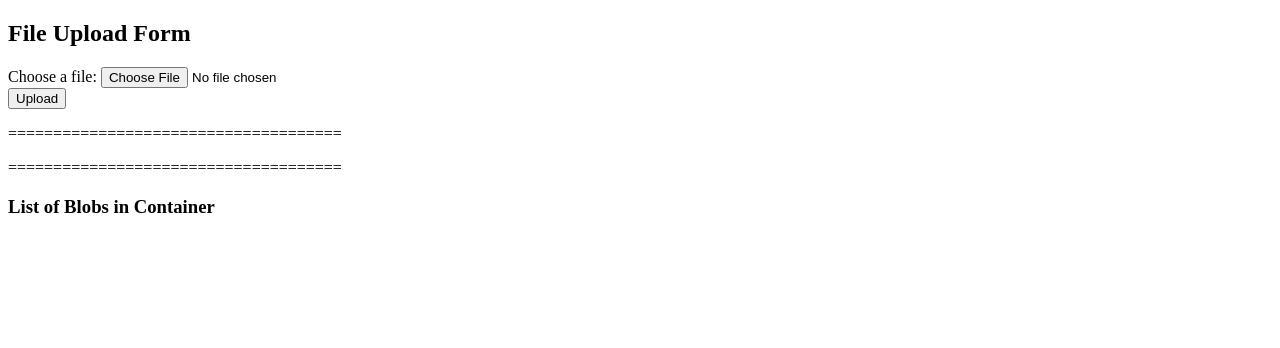
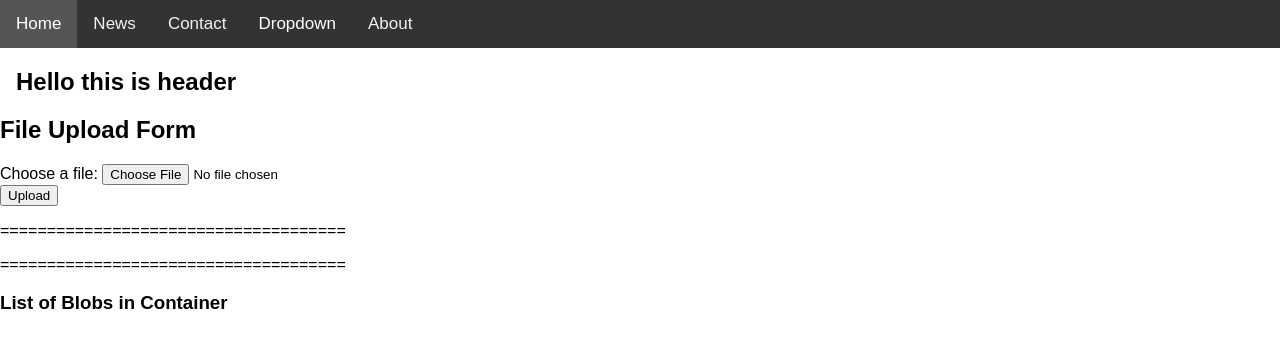
Before and after one commit to BALASUBRAMANI619/BlobStorageProject, a Flask app: template templates/upload.html in a window 1280 px wide. Shown: the top 348 px of the page. Run offline with Flask 3, Linux system fonts and the light colour scheme; the template is opened without the code that fills it, so the values that code supplies are empty.

Commit message:
added header and basic stuffs

```diff
--- a/app.py
+++ b/app.py
@@ -1,9 +1,10 @@
-from flask import Flask, render_template, redirect, request, url_for
+from flask import Flask, render_template, redirect, request, url_for, jsonify
 from azure.identity import ClientSecretCredential
 from azure.keyvault.secrets import SecretClient
 from azure.identity import DefaultAzureCredential
 from azure.storage.blob import BlobServiceClient
 import os
+from urllib.parse import unquote
 
 app = Flask(__name__)
 
@@ -70,9 +71,9 @@ def next():
     blob_name = blob_data.name
     blob_names.append(blob_name)
     blob_client = container_client.get_blob_client(blob_name)
-    print(f"blob_name: {blob_name}")
+    #print(f"blob_name: {blob_name}")
     blob_url = blob_client.url
-    print(f"blob_url: {blob_urls}")
+    #print(f"blob_url: {blob_urls}")
     blob_urls.append(blob_url)
 
   return render_template("upload.html",
@@ -88,7 +89,10 @@ def upload():
     uploaded_file = request.files['file']
 
     # Generate a unique blob name (you can modify this as needed)
-    blob_name = f"uploaded_files/{uploaded_file.filename}"
+    #blob_name = f"uploaded_files/{uploaded_file.filename}"
+
+    # Generate a unique blob name without a specific folder
+    blob_name = uploaded_file.filename
 
     # Create a BlobClient and upload the file
     blob_client = container_client.get_blob_client(blob_name)
@@ -98,5 +102,24 @@ def upload():
   return "Hello"
 
 
+@app.route('/view_blob/<blob_name>')
+def view_blob(blob_name):
+  blob_client = container_client.get_blob_client(blob_name)
+  blob_url = blob_client.url
+  properties = blob_client.get_blob_properties()
+
+  return render_template("view_blob.html",
+                         blob_name=blob_name,
+                         blob_url=blob_url,
+                         properties=properties)
+
+
+"""""
+@app.route('/delete_blob/<blob_name>')
+def delete_blob(blob_name):
+  blob_client = container_client.get_blob_client(blob_name)
+  blob_client.delete_blob()
+""" ""
+
 if __name__ == "__main__":
   app.run(host="0.0.0.0", port=8080)
--- /dev/null
+++ b/static/header.css
@@ -0,0 +1,104 @@
+body {margin:0;font-family:Arial}
+
+.topnav {
+  overflow: hidden;
+  background-color: #333;
+}
+
+.topnav a {
+  float: left;
+  display: block;
+  color: #f2f2f2;
+  text-align: center;
+  padding: 14px 16px;
+  text-decoration: none;
+  font-size: 17px;
+}
+
+.active {
+  background-color: #04AA6D;
+  color: white;
+}
+
+.topnav .icon {
+  display: none;
+}
+
+.dropdown {
+  float: left;
+  overflow: hidden;
+}
+
+.dropdown .dropbtn {
+  font-size: 17px;
+  border: none;
+  outline: none;
+  color: white;
+  padding: 14px 16px;
+  background-color: inherit;
+  font-family: inherit;
+  margin: 0;
+}
+
+.dropdown-content {
+  display: none;
+  position: absolute;
+  background-color: #f9f9f9;
+  min-width: 160px;
+  box-shadow: 0px 8px 16px 0px rgba(0,0,0,0.2);
+  z-index: 1;
+}
+
+.dropdown-content a {
+  float: none;
+  color: black;
+  padding: 12px 16px;
+  text-decoration: none;
+  display: block;
+  text-align: left;
+}
+
+.topnav a:hover, .dropdown:hover .dropbtn {
+  background-color: #555;
+  color: white;
+}
+
+.dropdown-content a:hover {
+  background-color: #ddd;
+  color: black;
+}
+
+.dropdown:hover .dropdown-content {
+  display: block;
+}
+
+@media screen and (max-width: 600px) {
+  .topnav a:not(:first-child), .dropdown .dropbtn {
+    display: none;
+  }
+  .topnav a.icon {
+    float: right;
+    display: block;
+  }
+}
+
+@media screen and (max-width: 600px) {
+  .topnav.responsive {position: relative;}
+  .topnav.responsive .icon {
+    position: absolute;
+    right: 0;
+    top: 0;
+  }
+  .topnav.responsive a {
+    float: none;
+    display: block;
+    text-align: left;
+  }
+  .topnav.responsive .dropdown {float: none;}
+  .topnav.responsive .dropdown-content {position: relative;}
+  .topnav.responsive .dropdown .dropbtn {
+    display: block;
+    width: 100%;
+    text-align: left;
+  }
+}
--- /dev/null
+++ b/templates/nav_bar.html
@@ -0,0 +1,32 @@
+<div class="topnav" id="myTopnav">
+  <a href="#home" class="active">Home</a>
+  <a href="#news">News</a>
+  <a href="#contact">Contact</a>
+  <div class="dropdown">
+    <button class="dropbtn">Dropdown
+      <i class="fa fa-caret-down"></i>
+    </button>
+    <div class="dropdown-content">
+      <a href="#">Link 1</a>
+      <a href="#">Link 2</a>
+      <a href="#">Link 3</a>
+    </div>
+  </div>
+  <a href="#about">About</a>
+  <a href="javascript:void(0);" style="font-size:15px;" class="icon" onclick="myFunction()">&#9776;</a>
+</div>
+
+<div style="padding-left:16px">
+  <h2>Hello this is header</h2>
+</div>
+
+<script>
+function myFunction() {
+  var x = document.getElementById("myTopnav");
+  if (x.className === "topnav") {
+    x.className += " responsive";
+  } else {
+    x.className = "topnav";
+  }
+}
+</script>
--- a/templates/upload.html
+++ b/templates/upload.html
@@ -3,9 +3,12 @@
 <head>
     <meta charset="UTF-8">
     <meta name="viewport" content="width=device-width, initial-scale=1.0">
-    <title>File Upload Form</title>
-</head>
-<body>
+  <link rel="stylesheet" type="text/css" href="{{ url_for('static', filename='header.css') }}">
+
+    <title><b>Blob Storage</b></title>
+  </head>
+  <body>
+    {% include 'nav_bar.html' %}
     <h2>File Upload Form</h2>
 
     <form action="/upload" method="post" enctype="multipart/form-data">
@@ -17,15 +20,17 @@
 
   <p>=====================================</p>
   <p>=====================================</p>
-  <div class="container">
+    <div class="container">
       <h3>List of Blobs in Container</h3>
       <ul>
           {% for index in range(blob_names|length) %}
 
-              <li><a href="{{ blob_urls[index] }}">{{ blob_names[index] }}</a></li>
+        <li><a href="{{ url_for('view_blob', blob_name=blob_names[index]) }}">{{ blob_names[index] }}</a>
+        </li>
+
           {% endfor %}
       </ul>
-  </div>
+    </div>
 
 
 </body>
```
Also changed, not shown: templates/index.html (+7 -1 lines), templates/view_blob.html (added, +21 -0 lines), app_upload.py (added), templates/footer.html (added).
